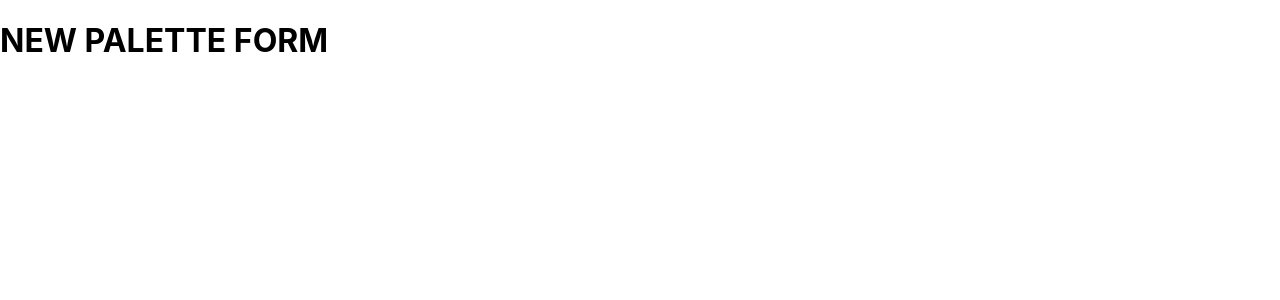
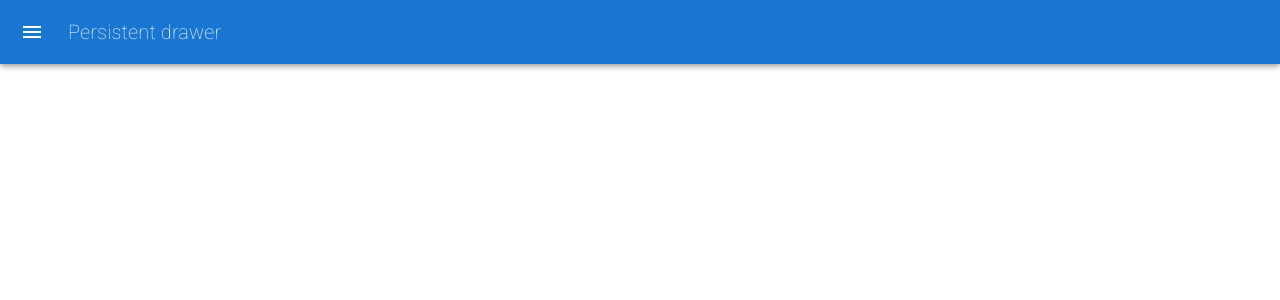
Before and after one commit to AndyK888/colors-app, a React (Create React App) app: page /palette/new in a window 1280 px wide. Shown: the top 300 px of the page. Built offline with nearby package versions, Linux system fonts and the light colour scheme.

Commit message:
Add Drawer to NewPaletteForm

```diff
--- a/src/NewPaletteForm.js
+++ b/src/NewPaletteForm.js
@@ -1,7 +1,116 @@
-import React from 'react'
+import React from "react";
+import { styled, useTheme } from "@mui/material/styles";
+import Box from "@mui/material/Box";
+import Drawer from "@mui/material/Drawer";
+import CssBaseline from "@mui/material/CssBaseline";
+import MuiAppBar, { AppBarProps as MuiAppBarProps } from "@mui/material/AppBar";
+import Toolbar from "@mui/material/Toolbar";
+import Typography from "@mui/material/Typography";
+import Divider from "@mui/material/Divider";
+import IconButton from "@mui/material/IconButton";
+import MenuIcon from "@mui/icons-material/Menu";
+import ChevronLeftIcon from "@mui/icons-material/ChevronLeft";
+
+const drawerWidth = 240;
+const Main = styled("main", { shouldForwardProp: (prop) => prop !== "open" })(
+  ({ theme, open }) => ({
+    flexGrow: 1,
+    padding: theme.spacing(3),
+    transition: theme.transitions.create("margin", {
+      easing: theme.transitions.easing.sharp,
+      duration: theme.transitions.duration.leavingScreen,
+    }),
+    marginLeft: `-${drawerWidth}px`,
+    ...(open && {
+      transition: theme.transitions.create("margin", {
+        easing: theme.transitions.easing.easeOut,
+        duration: theme.transitions.duration.enteringScreen,
+      }),
+      marginLeft: 0,
+    }),
+  })
+);
+
+const AppBar = styled(MuiAppBar, {
+  shouldForwardProp: (prop) => prop !== "open",
+})(({ theme, open }) => ({
+  transition: theme.transitions.create(["margin", "width"], {
+    easing: theme.transitions.easing.sharp,
+    duration: theme.transitions.duration.leavingScreen,
+  }),
+  ...(open && {
+    width: `calc(100% - ${drawerWidth}px)`,
+    marginLeft: `${drawerWidth}px`,
+    transition: theme.transitions.create(["margin", "width"], {
+      easing: theme.transitions.easing.easeOut,
+      duration: theme.transitions.duration.enteringScreen,
+    }),
+  }),
+}));
+
+const DrawerHeader = styled("div")(({ theme }) => ({
+  display: "flex",
+  alignItems: "center",
+  padding: theme.spacing(0, 1),
+  // necessary for content to be below app bar
+  ...theme.mixins.toolbar,
+  justifyContent: "flex-end",
+}));
 
 export default function NewPaletteForm() {
+  const theme = useTheme();
+  const [open, setOpen] = React.useState(false);
+
+  const handleDrawerOpen = () => {
+    setOpen(true);
+  };
+
+  const handleDrawerClose = () => {
+    setOpen(false);
+  };
+
   return (
-    <div><h1>NEW PALETTE FORM</h1></div>
-  )
+    <Box sx={{ display: "flex" }}>
+      <CssBaseline />
+      <AppBar position="fixed" open={open}>
+        <Toolbar>
+          <IconButton
+            color="inherit"
+            aria-label="open drawer"
+            onClick={handleDrawerOpen}
+            edge="start"
+            sx={{ mr: 2, ...(open && { display: "none" }) }}
+          >
+            <MenuIcon />
+          </IconButton>
+          <Typography variant="h6" noWrap component="div">
+            Persistent drawer
+          </Typography>
+        </Toolbar>
+      </AppBar>
+      <Drawer
+        sx={{
+          width: drawerWidth,
+          flexShrink: 0,
+          "& .MuiDrawer-paper": {
+            width: drawerWidth,
+            boxSizing: "border-box",
+          },
+        }}
+        variant="persistent"
+        anchor="left"
+        open={open}
+      >
+        <DrawerHeader>
+          <IconButton onClick={handleDrawerClose}>
+            <ChevronLeftIcon />
+          </IconButton>
+        </DrawerHeader>
+        <Divider />
+      </Drawer>
+      <Main open={open}>
+        <DrawerHeader />
+      </Main>
+    </Box>
+  );
 }
--- a/src/styles/PaletteListStyles.js
+++ b/src/styles/PaletteListStyles.js
@@ -2,7 +2,6 @@
 export default {
 	root: {
 		backgroundColor: "blue",
-		height: " 100%",
 		display: "flex",
 		alignItems: "flex-start",
 		justifyContent: "center",
```
